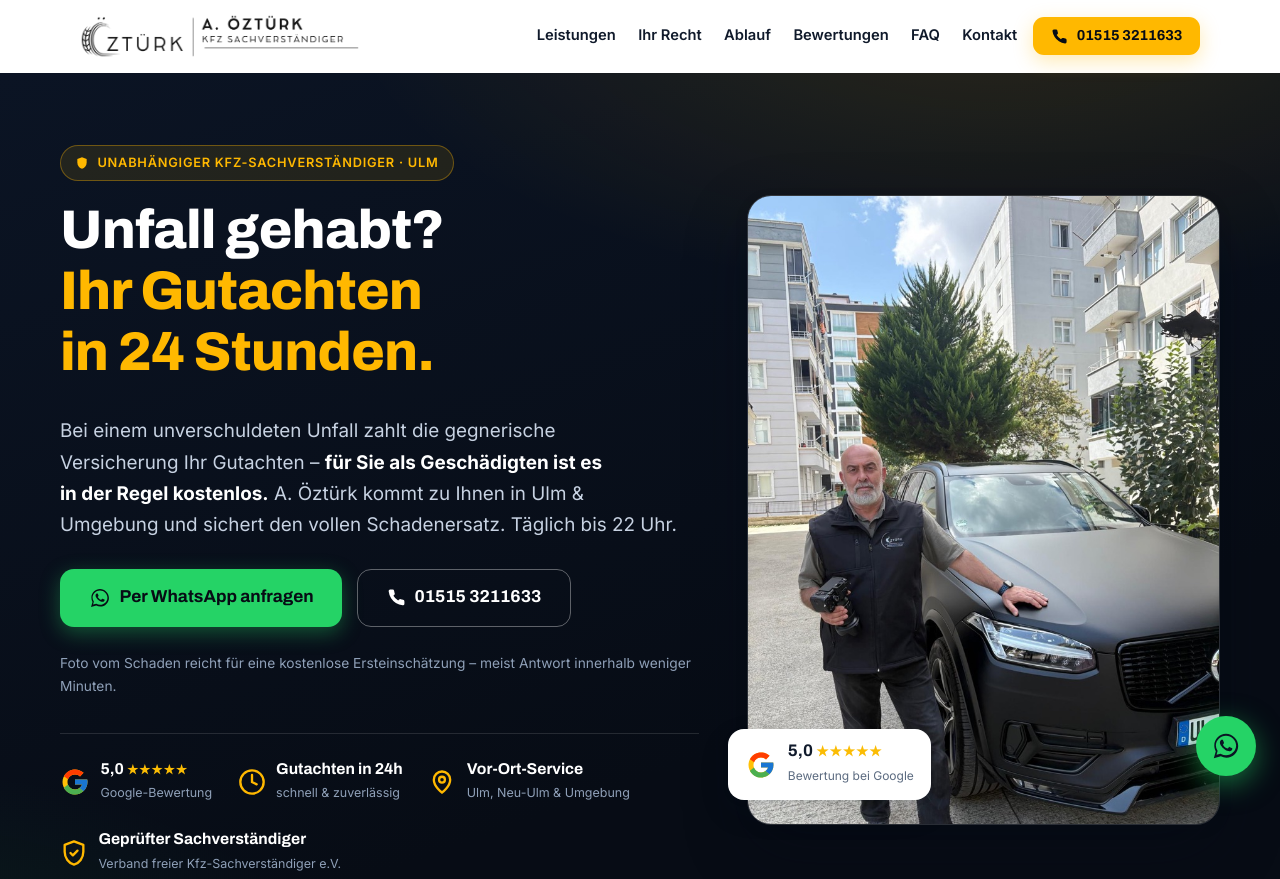
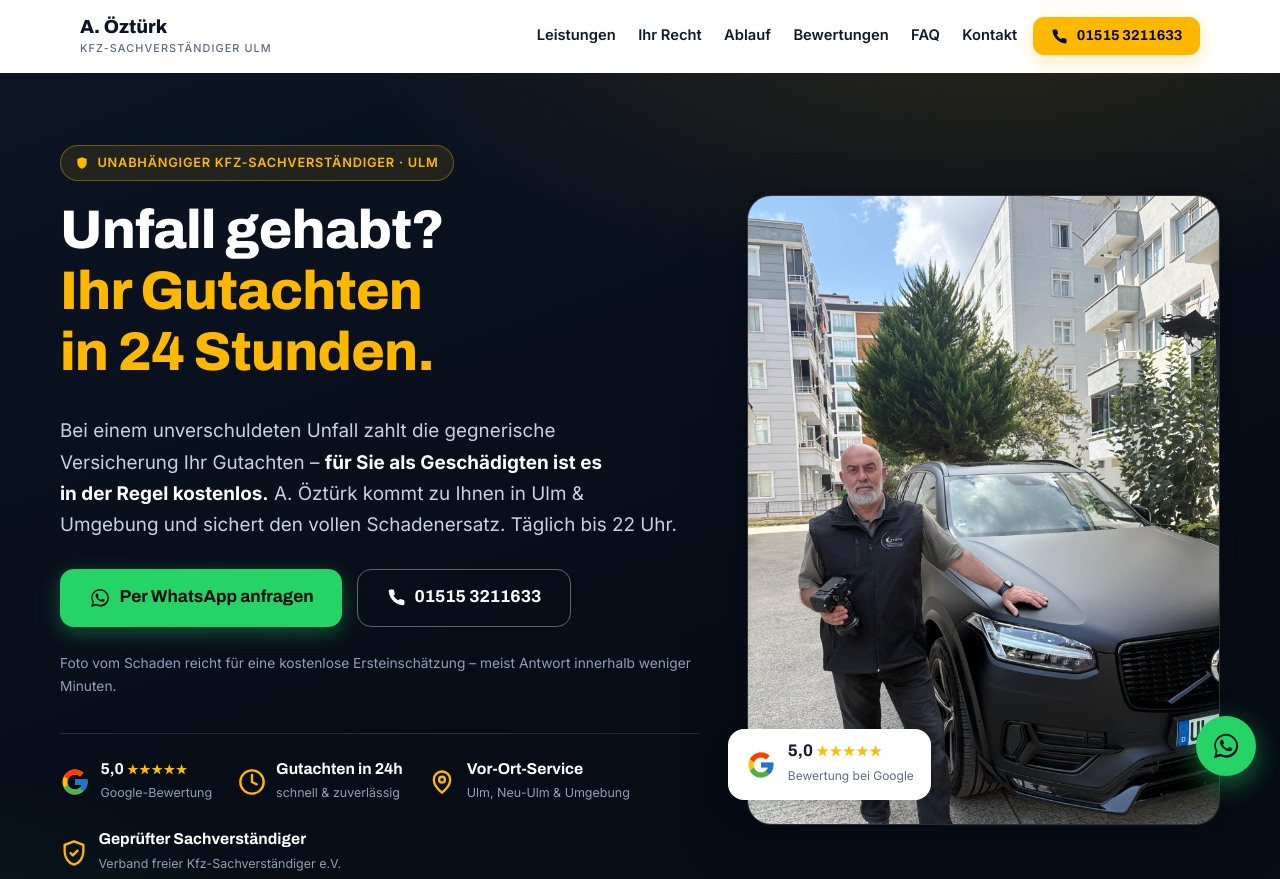
Before and after one commit to cesurd/gutachter-oeztuerk, a plain HTML site: page index.html in a window 1280 px wide. Shown: the top 879 px of the page. Drawn offline with Linux system fonts and the light colour scheme.

Commit message:
Ohne Logo: Typo-Marke im Header, Footer nur Text, neutrales Favicon
- Logo-Grafiken entfernt (Kundenwunsch), Text-Wordmark A. Öztürk
- Favicon: Navy-Kachel mit Amber-Linie (neutral)
- Schema.org logo-Property entfernt

Co-Authored-By: Claude Fable 5 <noreply@anthropic.com>

```diff
--- a/assets/styles.css
+++ b/assets/styles.css
@@ -80,7 +80,7 @@ p{margin:0 0 1em}
 .header__in{display:flex;align-items:center;gap:1rem;min-height:72px}
 .brand{display:flex;align-items:center;gap:.7rem;text-decoration:none;margin-right:auto}
 .brand img{height:44px;width:auto}
-.brand__name{font-family:var(--font-head);font-weight:800;font-size:1.02rem;line-height:1.12;color:var(--navy-900)}
+.brand__name{font-family:var(--font-head);font-weight:800;font-size:1.18rem;line-height:1.12;color:var(--navy-900)}
 .brand__sub{display:block;font-weight:500;font-size:.68rem;letter-spacing:.1em;text-transform:uppercase;color:var(--muted)}
 .nav{display:flex;gap:1.4rem;align-items:center}
 .nav a{
--- a/index.html
+++ b/index.html
@@ -68,7 +68,6 @@
   "alternateName": "Kfz-Sachverständigenbüro Öztürk Ulm",
   "description": "Unabhängiger Kfz-Gutachter und Sachverständiger in Ulm: Unfallgutachten, Schadengutachten, Fahrzeugbewertung und Gebrauchtwagen-Check. Vor-Ort-Termine in Ulm, Neu-Ulm und Umgebung, täglich bis 22 Uhr erreichbar.",
   "url": "https://www.kfz-gutachter-oeztuerk-ulm.de/",
-  "logo": "https://www.kfz-gutachter-oeztuerk-ulm.de/assets/logo-original.png",
   "image": "https://www.kfz-gutachter-oeztuerk-ulm.de/assets/portrait-web.jpg",
   "telephone": "+4915153211633",
   "email": "kfz.gutachter-ulm@mail.de",
@@ -140,7 +139,10 @@
 <header class="header" id="top">
   <div class="wrap header__in">
     <a class="brand" href="#top" aria-label="Zur Startseite">
-      <img src="assets/logo-original.png" alt="A. Öztürk – Kfz-Sachverständiger" width="280" height="44">
+      <span>
+        <span class="brand__name">A. Öztürk</span>
+        <span class="brand__sub">Kfz-Sachverständiger Ulm</span>
+      </span>
     </a>
     <nav class="nav" id="hauptnav" aria-label="Hauptnavigation">
       <a href="#leistungen">Leistungen</a>
@@ -585,7 +587,6 @@
   <div class="wrap">
     <div class="footer__in">
       <div class="footer__brand">
-        <img src="assets/logo-original-light.png" alt="Kfz-Gutachter A. Öztürk – Logo" width="235" height="37">
         <div>
           <b>Kfz-Gutachter A. Öztürk</b>
           <small>Unfallgutachten &amp; Bewertung Ulm<br>Geprüfter Kfz-Sachverständiger – Verband freier Kfz-Sachverständiger e.V.</small>
```
Also changed, not shown: datenschutz.html (+4 -1 lines), impressum.html (+4 -1 lines), assets/favicon.png, assets/favicon.svg (deleted), assets/logo-mark.svg (deleted), assets/logo-oeztuerk-light.svg (deleted), assets/logo-oeztuerk.svg (deleted), assets/logo-original-light.png (deleted), assets/logo-original.png (deleted).
